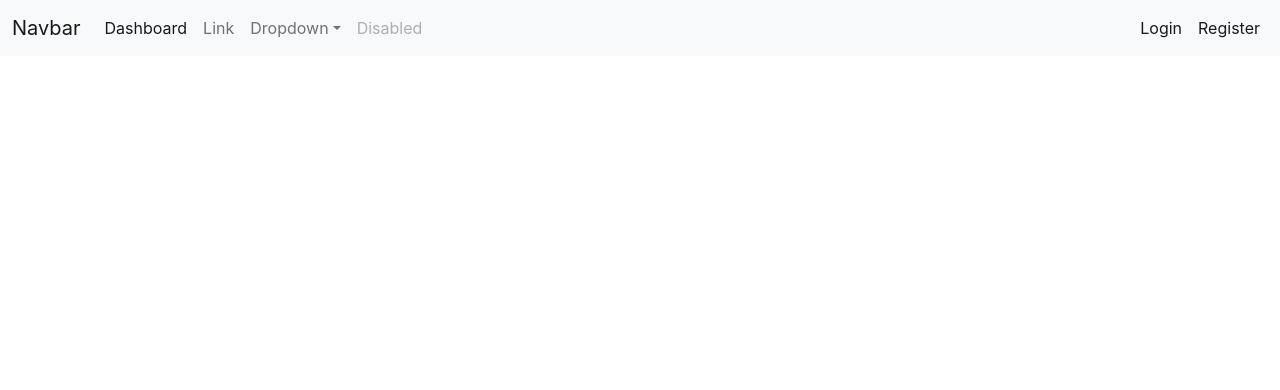
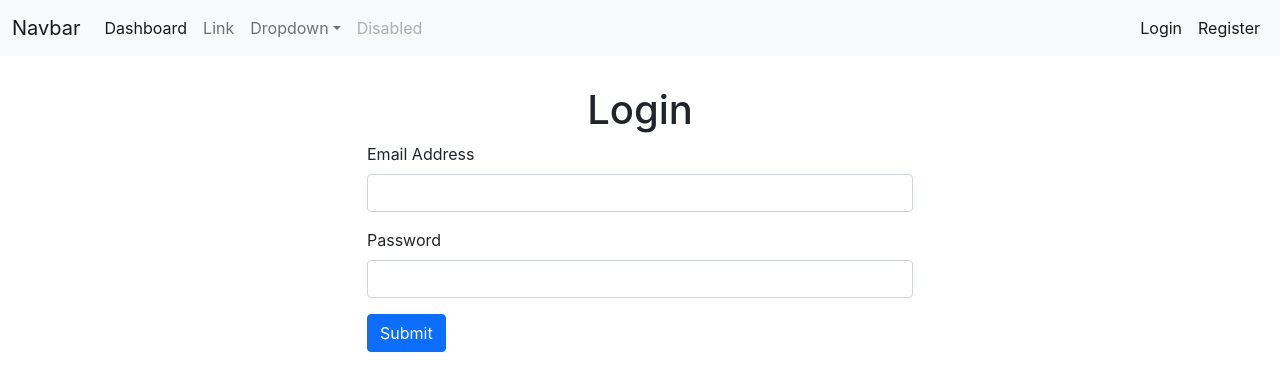
Before and after one commit to tinithkorala/Ifonix-Front-end, a React (Create React App) app: page /login in a window 1280 px wide. Shown: the top 390 px of the page. Built offline with nearby package versions, Linux system fonts and the light colour scheme.

Commit message:
login and logout done

```diff
--- a/src/App.js
+++ b/src/App.js
@@ -1,6 +1,6 @@
 import './App.css';
 import Navbar from './components/Navbar';
-import { BrowserRouter as Router, Route, Switch } from 'react-router-dom';
+import { BrowserRouter as Router, Redirect, Route, Switch } from 'react-router-dom';
 import Register from './pages/Register';
 import axios from "axios";
 import Dashboard from './pages/Dashboard';
@@ -10,6 +10,12 @@ axios.defaults.baseURL = "http://localhost:8000/";
 axios.defaults.headers.post['Content-Type'] = 'application/json';
 axios.defaults.headers.post['Accept'] = 'application/json';
 axios.defaults.withCredentials = true;
+
+axios.interceptors.request.use(function (config) {
+	const token = localStorage.getItem('auth_token');
+	config.headers.Authorization = token ? `Bearer ${token}` : '';
+	return config;
+});
 
 function App() {
     return (
@@ -22,16 +28,23 @@ function App() {
 				<Switch>
 
 					<Route exact path="/">
-						<Login></Login>
+					</Route>
+
+					<Route path="/login">
+						{localStorage.getItem('auth_token') ? <Redirect to='/' /> : <Login />}
+					</Route>
+
+					<Route path="/register">
+						{localStorage.getItem('auth_token') ? <Redirect to='/' /> : <Register />}
 					</Route>
 
 					<Route path="/dashboard">
 						<Dashboard></Dashboard>
 					</Route>
 
-					<Route path="/register">
-						<Register></Register>
-					</Route>
+					{/* <Route path="/dashboard">
+						{localStorage.getItem('auth_token') ?  <Dashboard />  : <Redirect to='/login' from='/dashboard'/>}
+					</Route> */}
 
 				</Switch>
 
--- a/src/components/Navbar.js
+++ b/src/components/Navbar.js
@@ -1,6 +1,55 @@
+import axios from "axios";
 import { Link } from "react-router-dom";
+import { useHistory } from "react-router-dom";
 
 const Navbar = () => {
+
+    const history = useHistory();
+
+    const logoutSubmit = (e) => {
+
+        axios.post('api/logout').then(res => {
+
+            if(res.data.status === 200) {
+
+                localStorage.removeItem('auth_token');
+                localStorage.removeItem('auth_name');
+                console.log(res.data.message)
+                history.push('/login');
+
+            }
+
+        });
+
+    }
+
+    let auth_buttons = "";
+
+    if(!localStorage.getItem('auth_token')) {
+
+        auth_buttons = (<div className="d-flex">
+                            <ul className="navbar-nav me-auto mb-2 mb-lg-0">
+                                <li className="nav-item">
+                                    <Link to="/login" className="nav-link active">Login</Link>
+                                </li>
+                                <li className="nav-item">
+                                    <Link to="/register" className="nav-link active">Register</Link>
+                                </li>
+                            </ul>
+                        </div>);
+
+    }else {
+
+        auth_buttons = (<div className="d-flex">
+                            <ul className="navbar-nav me-auto mb-2 mb-lg-0">
+                                <li className="nav-item">
+                                <button type="button" onClick={logoutSubmit}>Logout</button>
+                                </li>
+                            </ul>
+                        </div>);
+
+    }
+
     return (<nav className="navbar navbar-expand-lg navbar-light bg-light">
                 <div className="container-fluid">
                 <a className="navbar-brand" href="#">Navbar</a>
@@ -27,16 +76,7 @@ const Navbar = () => {
                         </ul>
 
 
-                        <div className="d-flex">
-                            <ul className="navbar-nav me-auto mb-2 mb-lg-0">
-                                <li className="nav-item">
-                                    <Link to="/" className="nav-link active">Login</Link>
-                                </li>
-                                <li className="nav-item">
-                                    <Link to="/register" className="nav-link active">Register</Link>
-                                </li>
-                            </ul>
-                        </div>
+                        {auth_buttons}
 
                     </div>
                 </div>
--- a/src/pages/Login.js
+++ b/src/pages/Login.js
@@ -1,21 +1,82 @@
+import { useState } from "react";
+import axios from "axios";
+import { useHistory } from "react-router-dom";
+
 const Login = () => {
+
+    const history = useHistory();
+
+    const [login_input, setLoginInput] = useState({
+        'email' : '',
+        'password' : '',
+        'error_list' : []
+    });
+
+    const handleInput = (e) => {
+        setLoginInput({
+            ...login_input,
+            [e.target.name] : e.target.value
+        });
+    }
+
+    const handleSubmit = (e) => {
+
+        e.preventDefault();
+
+        const submit_data_obj = {
+            'email' : login_input.email,
+            'password' : login_input.password,
+        }
+
+        axios.get('/sanctum/csrf-cookie').then(response => {
+            axios.post('api/login', submit_data_obj).then(res => {
+
+                if(res.data.status === 200) {
+
+                    localStorage.setItem('auth_token', res.data.token);
+                    localStorage.setItem('auth_name', res.data.user_name);
+                    console.log(res.data.message);
+                    history.push('/dashboard');
+
+                }else if(res.data.status === 401) {
+
+                    setLoginInput({
+                        ...login_input,
+                        'error_list' : []
+                    });
+                    console.log(res.data.message);
+
+                }else if(res.data.status === 400){
+
+                    setLoginInput({
+                        ...login_input,
+                        'error_list' : res.data.validation_errors
+                    });
+
+                }
+
+            });
+        });
+
+    }
+
     return (<div className="login">
 
                 <div className="row">
                     <div className="col-md-6 offset-md-3">
-                        <form>
+                        <form onSubmit={handleSubmit}>
 
                             <h1 className="page-headings">Login</h1>
 
                             <div className="mb-3">
                                 <label className="form-label">Email Address</label>
-                                <input type="text" className="form-control" name="email" />
-                                <p className="error-message"><b></b></p>
+                                <input type="text" className="form-control" name="email" onChange={handleInput} value={login_input.email} />
+                                <p className="error-message"><b>{login_input.error_list.email}</b></p>
                             </div>
                             <div className="mb-3">
                                 <label className="form-label">Password</label>
-                                <input type="password" className="form-control" name="password"/>
-                                <p className="error-message"><b></b></p>
+                                <input type="password" className="form-control" name="password" onChange={handleInput} value={login_input.password} />
+                                <p className="error-message"><b>{login_input.error_list.password}</b></p>
                             </div>
 
                             <button type="submit" className="btn btn-primary">Submit</button>
```
